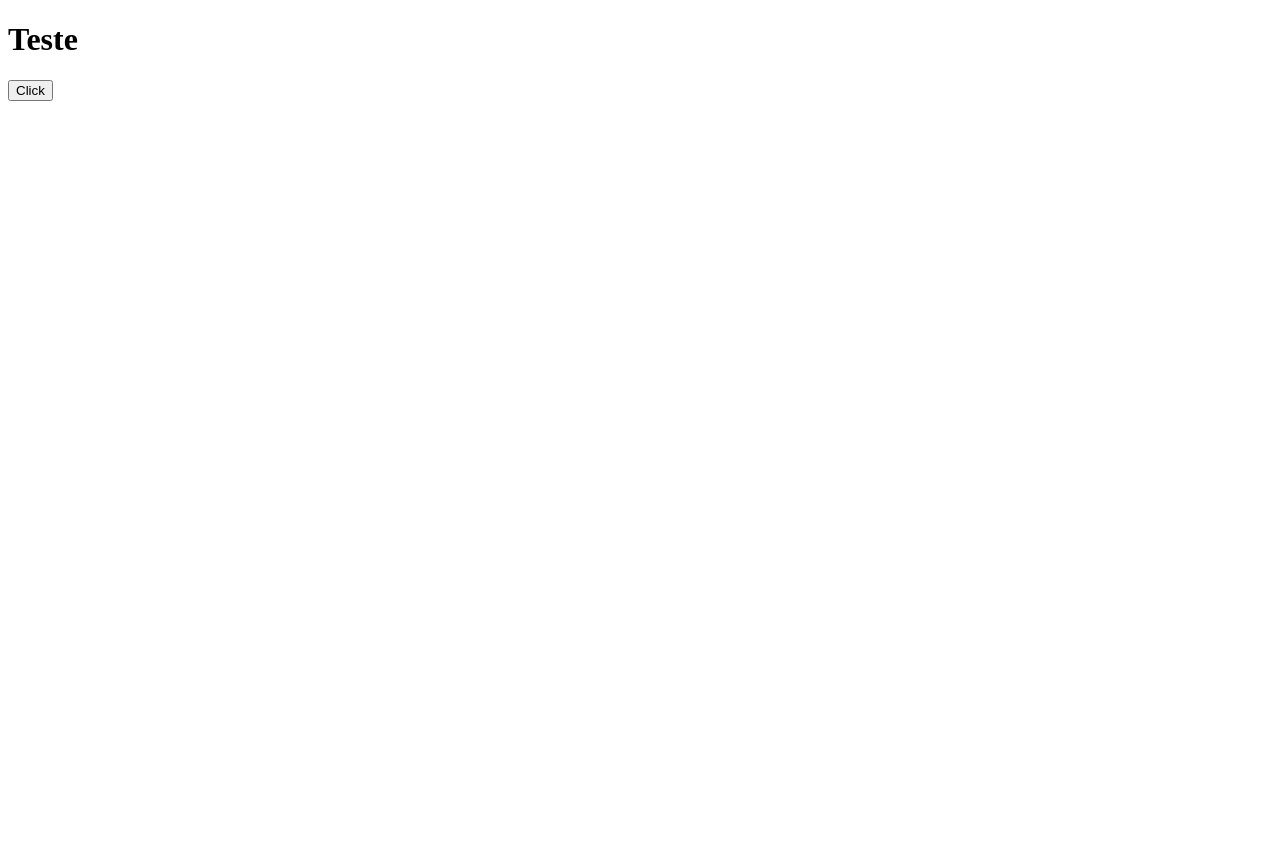
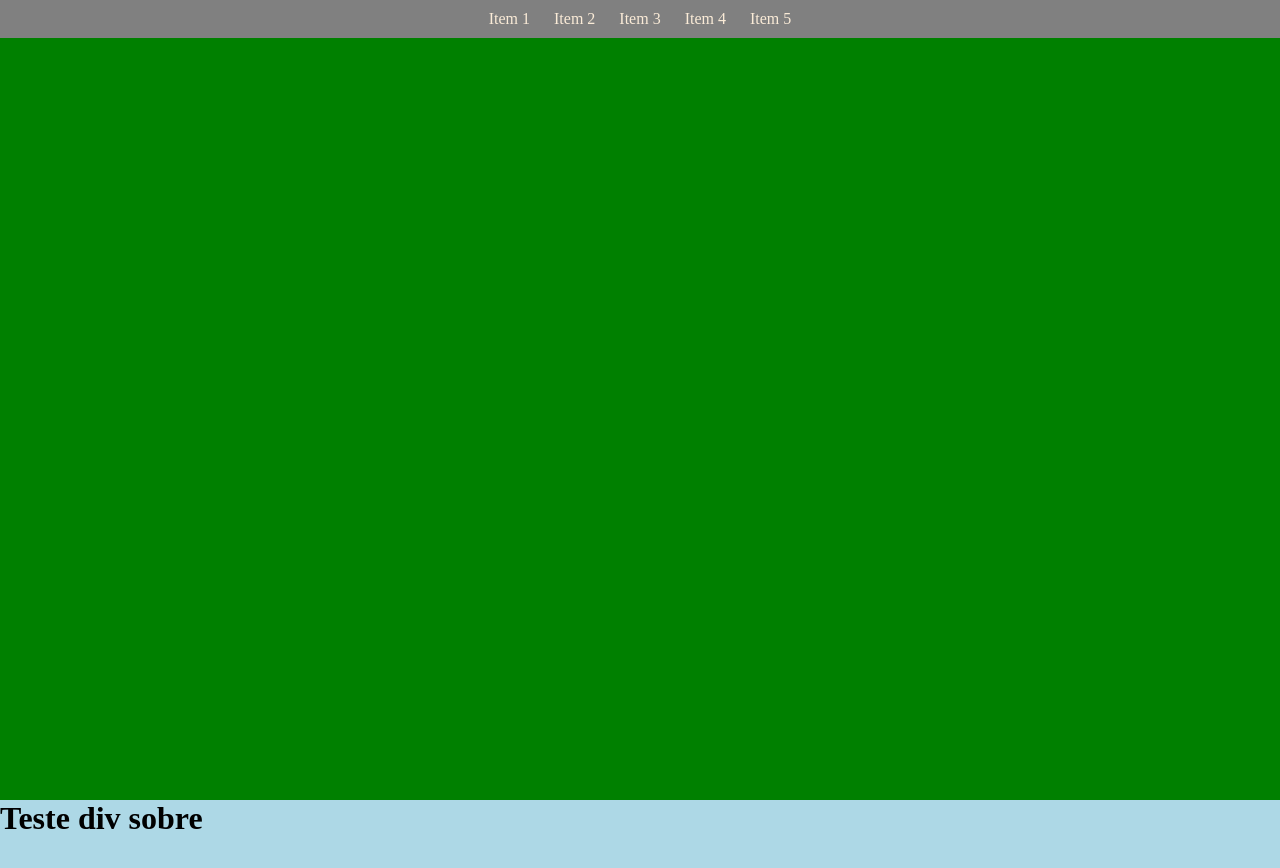
Before and after one commit to thiagohcm/aula3JS, a plain HTML site: page index.html in a window 1280 px wide. Before the commit the page ends 800 px from the top, so only its background shows below. Drawn offline with Linux system fonts and the light colour scheme.

Commit message:
Alteraçoes na pagina principal com css

```diff
--- /dev/null
+++ b/css/style.css
@@ -0,0 +1,42 @@
+*{
+    margin: 0;
+    padding: 0;
+}
+
+#menuPrincipal{
+    display: flex;
+    flex-direction: column;
+    position: fixed;
+    width: 100vw;
+}
+
+#menuPrincipal ul{
+    list-style-type: none;
+    background-color: gray;
+    text-align: center;
+}
+
+#menuPrincipal ul li{
+    display: inline-block;
+}
+
+#menuPrincipal ul li a{
+    text-decoration: none;
+    padding: 10px;
+    display: inline-block;
+    color: antiquewhite;
+}
+
+#menuPrincipal ul li a:hover{
+    background-color: black;
+}
+
+#contPrincipal{
+    background-color: green;
+    height: 100vh;
+}
+
+#contSobre{
+    background-color: lightblue;
+    height: 100vh;
+}
--- a/index.html
+++ b/index.html
@@ -1,54 +1,30 @@
 <!DOCTYPE html>
-<html lang="en">
+<html lang="pt-br">
 <head>
     <meta charset="UTF-8">
     <meta http-equiv="X-UA-Compatible" content="IE=edge">
     <meta name="viewport" content="width=device-width, initial-scale=1.0">
     <title>Aula 3 com JS</title>
-
+    <link rel="stylesheet" href="css/style.css" />
     <scriptt type="text/javascript" src="/js/script.js"></script>
 </head>
 <body>
-    <h1>Teste</h1>
-
-    <button type="button" onclick="alert('Mensagem de teste')">
-        Click
-    </button>
-    <script>
-        // console.log("Teste de saída no console do browser")
-        //
-        // let nome
-        // nome = "Thiago"
-        // console.log(nome)
-        // nome = 44
-        // console.log(nome)
-
-        // var idade = 30
-        // console.log(idade)
-        // {//bloco
-        //     let idade = 33
-        //     console.log(idade)
-        // }
-        // console.log(idade)
-
-        // const nome = "Thiago"
-        // console.log(nome)
-
-        let  nomes = []
-        nomes.push("Ana", 24)
-        nomes.push(23)
-        console.log(nomes)
-        console.log(nomes[1])
-        nomes.unshift(23)
-        console.log(nomes)
-
-        for(let i = 0; i < nomes.length; i++){
-            console.log("o Valor", nomes[i])
-        }
-
-        for (x of nomes){
-            console.log("O conteudo é: ", x)
-        }
-    </script>
+    <div>
+        <nav id="menuPrincipal">
+            <ul>
+                <li><a href="#contPrincipal">Item 1</a></li>
+                <li><a href="#contSobre">Item 2</a></li>
+                <li><a href="#">Item 3</a></li>
+                <li><a href="#">Item 4</a></li>
+                <li><a href="#">Item 5</a></li>
+            </ul>
+        </nav>
+    </div>
+    <div id="contPrincipal">
+        <h1 id="tituloPrincipal">Teste div principal</h1>
+    </div>
+    <div id="contSobre">
+        <h1>Teste div sobre</h1>
+    </div>
 </body>
 </html>
--- a/js/script.js
+++ b/js/script.js
@@ -1,3 +1,5 @@
-function testFunçãoOnClick(){
+console.log("Codigo javascript")
 
-}
+let titulo = document.getElementById("tituloPrincipal")
+
+console.log(titulo)
```
